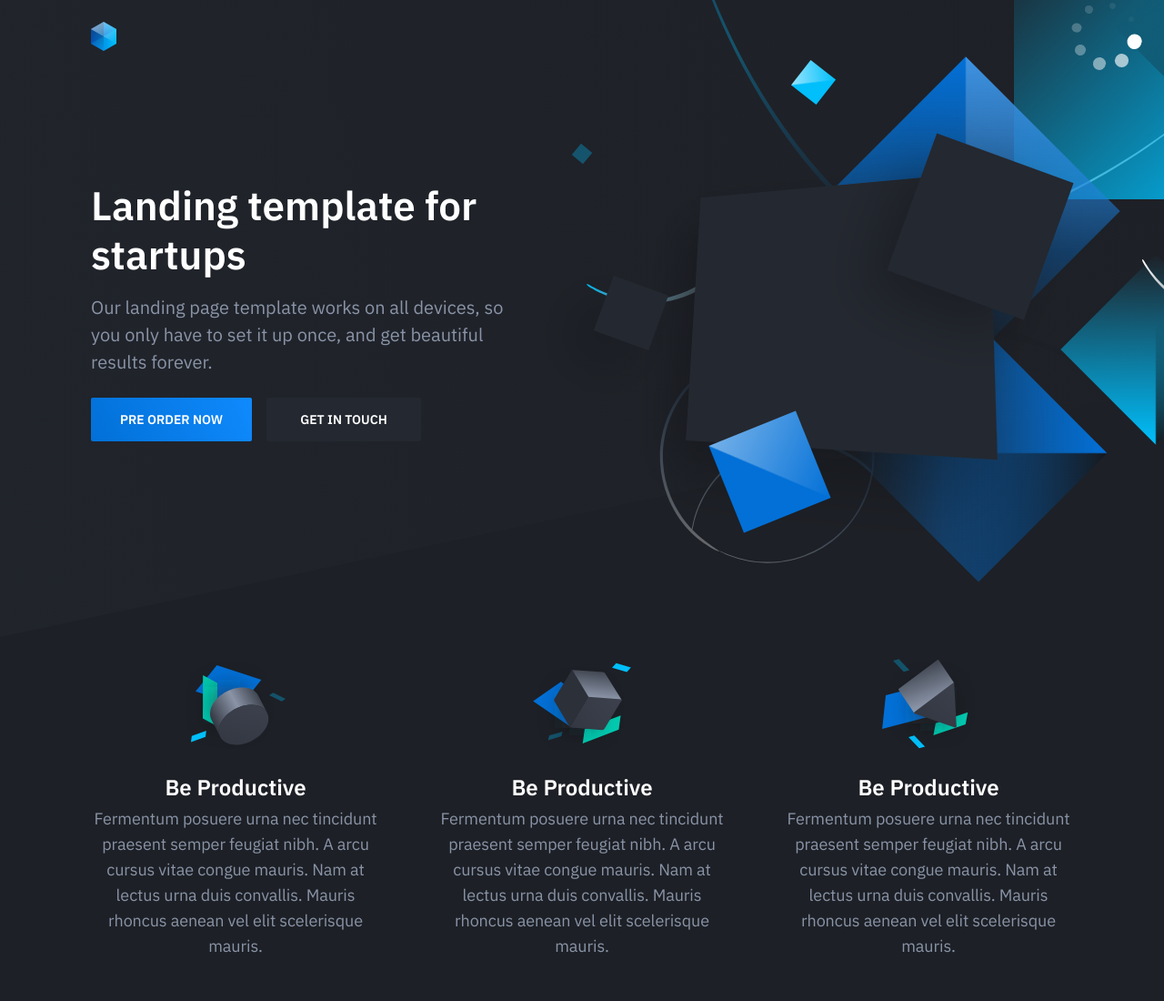
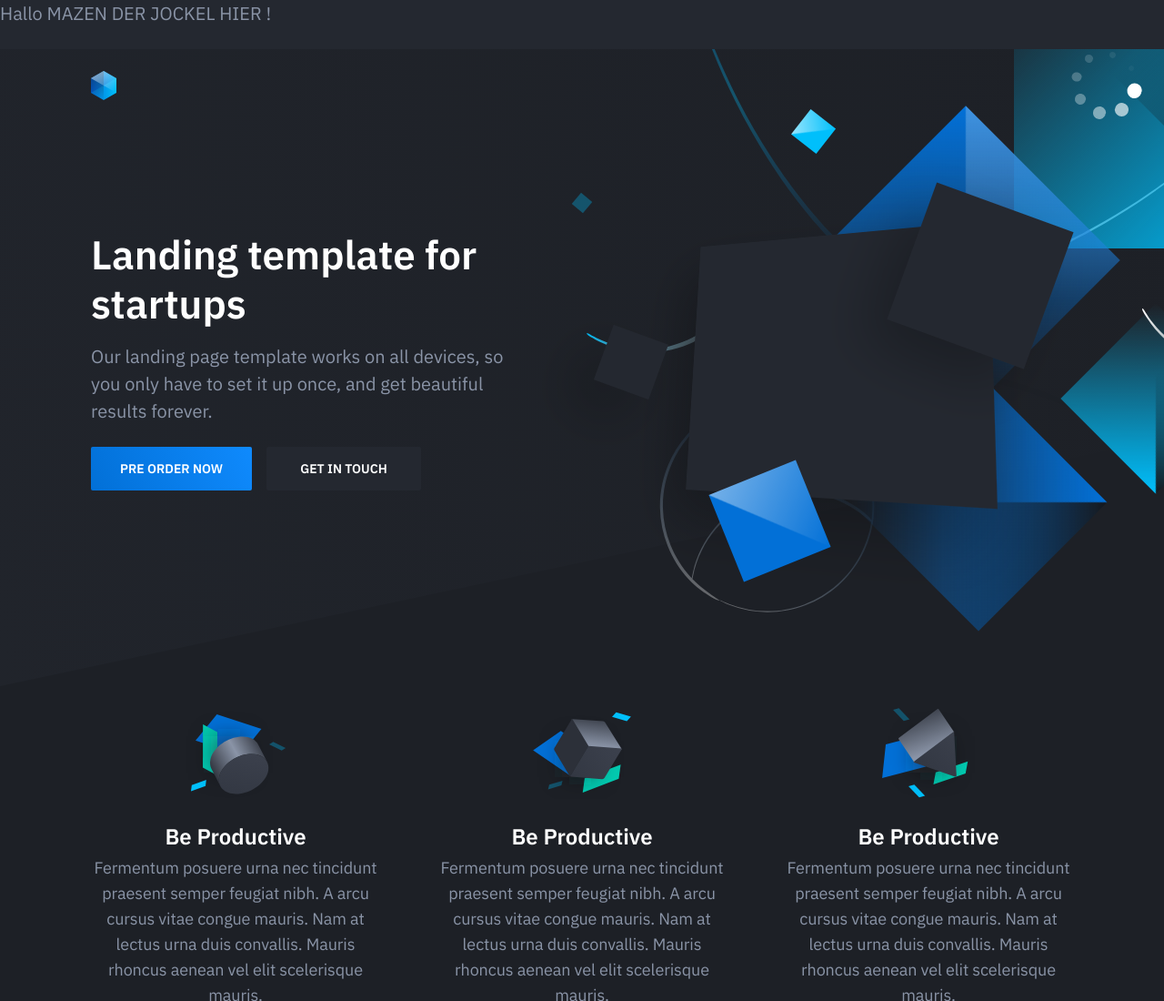
Before and after one commit to MAZENw0w/codemassel.github.io, a plain HTML site: page index.html in a window 1280 px wide. Shown: the top 1100 px of the page at 91% size. Drawn offline with nearby package versions, Linux system fonts and the light colour scheme.

Commit message:
HABE MAZEN DER JOCKEL HINZUGEFUEGT!

```diff
--- a/index.html
+++ b/index.html
@@ -10,6 +10,7 @@
 	<script src="https://unpkg.com/animejs@3.0.1/lib/anime.min.js"></script>
     <script src="https://unpkg.com/scrollreveal@4.0.0/dist/scrollreveal.min.js"></script>
 </head>
+<p>Hallo MAZEN DER JOCKEL HIER !</p>
 <body class="is-boxed has-animations">
     <div class="body-wrap">
         <header class="site-header">
```
